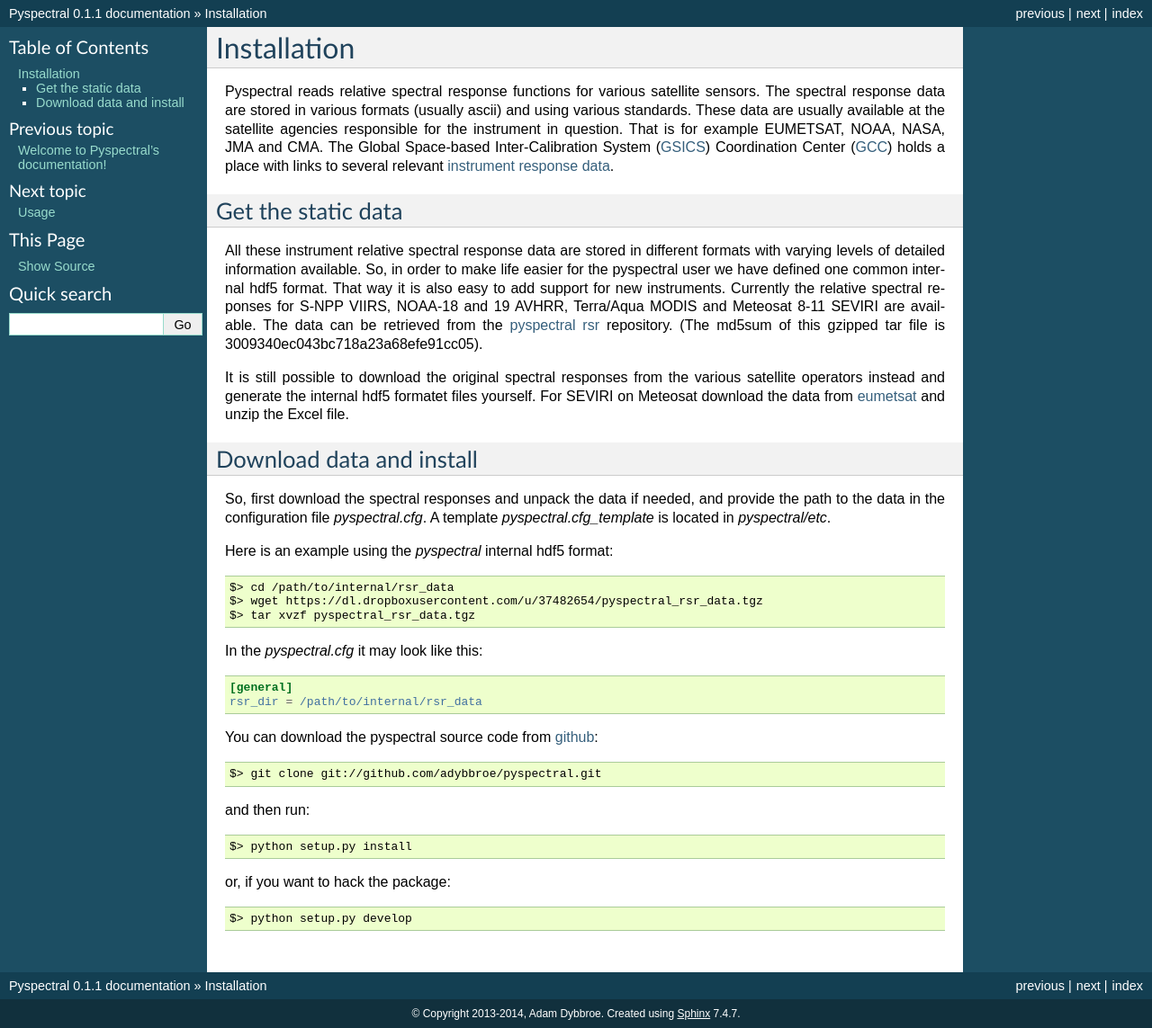
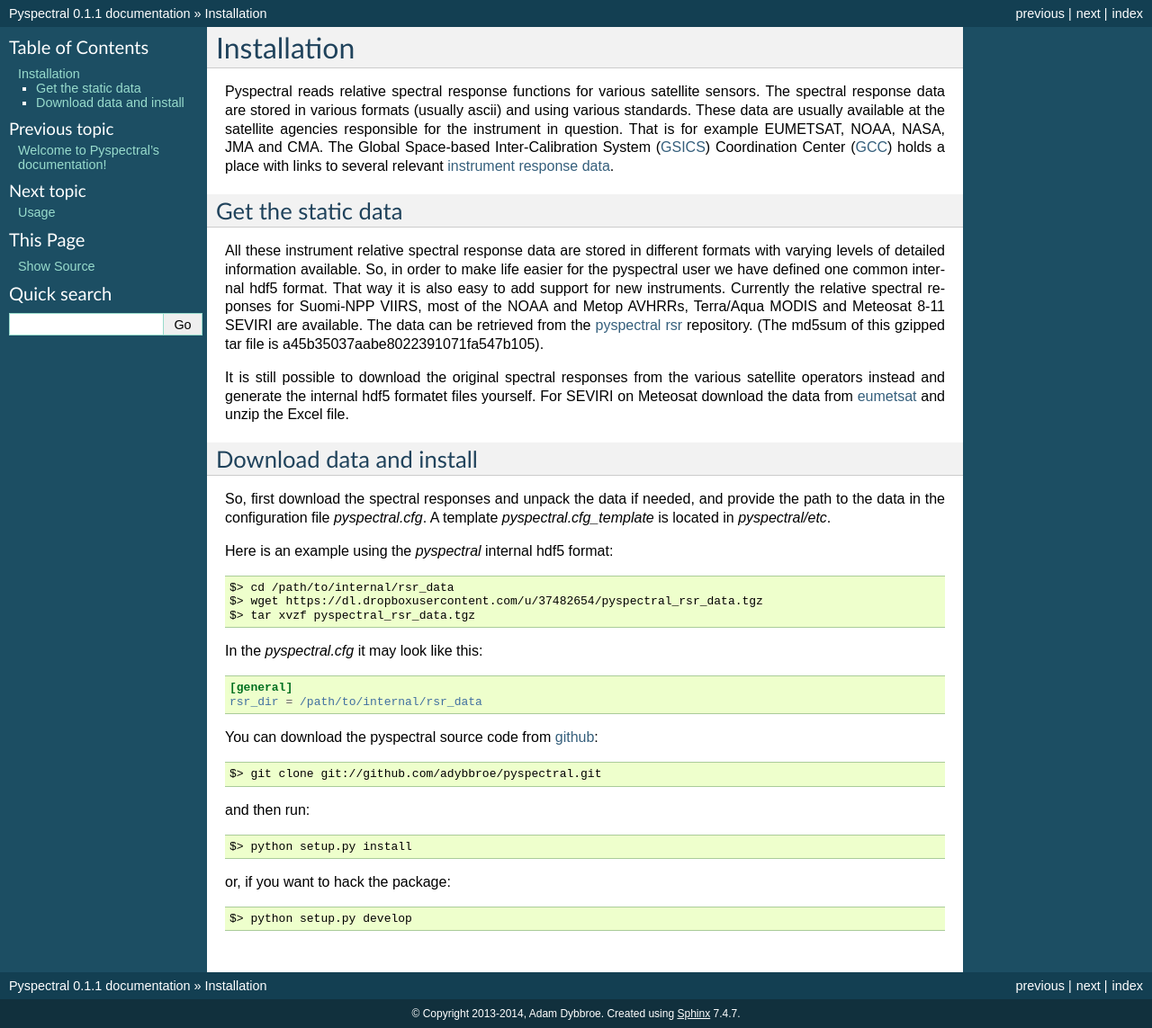
Before and after one commit to pytroll/pyspectral, a Sphinx documentation site: the page built from doc/installation.rst, in a window 1280 px wide. Shown: the whole page at 90% size. Built offline with Sphinx 7.4.7, drawn with Linux system fonts in a browser that asks for light colours; formulas are drawn with MathJax 3.

Commit message:
Update documentation to reflect the further sensors included
Signed-off-by: Adam.Dybbroe <a000680@c20671.ad.smhi.se>

```diff
--- a/doc/installation.rst
+++ b/doc/installation.rst
@@ -16,10 +16,11 @@ All these instrument relative spectral response data are stored in different
 formats with varying levels of detailed information available. So, in order to
 make life easier for the pyspectral user we have defined one common internal
 hdf5 format. That way it is also easy to add support for new
-instruments. Currently the relative spectral reponses for S-NPP VIIRS, NOAA-18
-and 19 AVHRR, Terra/Aqua MODIS and Meteosat 8-11 SEVIRI are available. The data
-can be retrieved from the `pyspectral rsr`_ repository. (The md5sum of this
-gzipped tar file is 3009340ec043bc718a23a68efe91cc05).
+instruments. Currently the relative spectral reponses for Suomi-NPP VIIRS, most
+of the NOAA and Metop AVHRRs, Terra/Aqua MODIS and Meteosat 8-11 SEVIRI are
+available. The data can be retrieved from the `pyspectral rsr`_
+repository. (The md5sum of this gzipped tar file is
+a45b35037aabe8022391071fa547b105).
 
 It is still possible to download the original spectral responses from the
 various satellite operators instead and generate the internal hdf5 formatet
```
